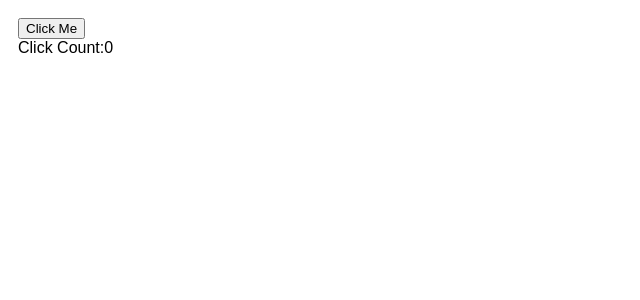
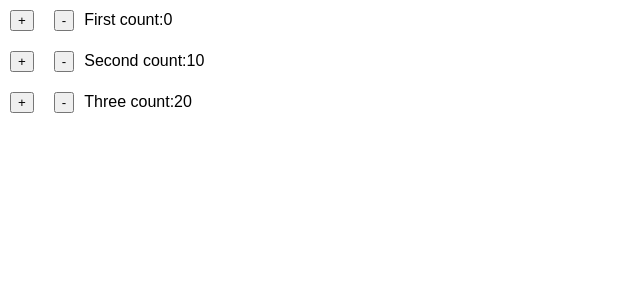
Before and after one commit to zuohd/HackDays, a React (Create React App) app in the folder Project03/first-react-app/my-app/: page / in a window 1280 px wide. Shown: the top 300 px of the page, without its empty margins (0-640 px from the left). Built offline with nearby package versions, Linux system fonts and the light colour scheme.

Commit message:
add counter component

```diff
--- /dev/null
+++ b/Project03/first-react-app/my-app/src/ControlPanel.js
@@ -0,0 +1,16 @@
+import React,{ Component } from 'react';
+import Counter from './Counter';
+class ControlPanel extends Component{
+    render(){
+        return (
+            <div>
+                <Counter caption="First" initValue={0} />
+                <Counter caption="Second" initValue={10} />
+                <Counter caption="Three" initValue={20} />
+
+            </div>
+        );
+    }
+
+}
+export default ControlPanel;
--- /dev/null
+++ b/Project03/first-react-app/my-app/src/Counter.js
@@ -0,0 +1,35 @@
+import React , { Component } from 'react';
+
+class Counter extends Component{
+    constructor(props){
+        super(props);
+        //this.onClickIncrementButton=this.onClickIncrementButton.bind(this);
+        this.onClickIncrementButton = this.onClickIncrementButton.bind(this);
+        this.onClickDecrementButton = this.onClickDecrementButton.bind(this);
+        this.state={
+            count:props.initValue||0
+        }
+    }
+    onClickDecrementButton(){
+        this.setState({count:this.state.count-1});
+    }
+    onClickIncrementButton(){
+        this.setState({count:this.state.count+1});
+    }
+
+    render() {
+        const {caption}=this.props;
+        const buttonStyle = {
+            margin: '10px'
+          };
+        return (
+            <div>
+                <button style={buttonStyle} onClick={this.onClickIncrementButton}>+</button>
+                <button style={buttonStyle} onClick={this.onClickDecrementButton}>-</button>
+                <span>{caption} count:{this.state.count}</span>
+            </div>
+        );
+    }
+
+}
+export default Counter;
```
Also changed, not shown: Project03/first-react-app/my-app/src/index.js (+5 -2 lines).
